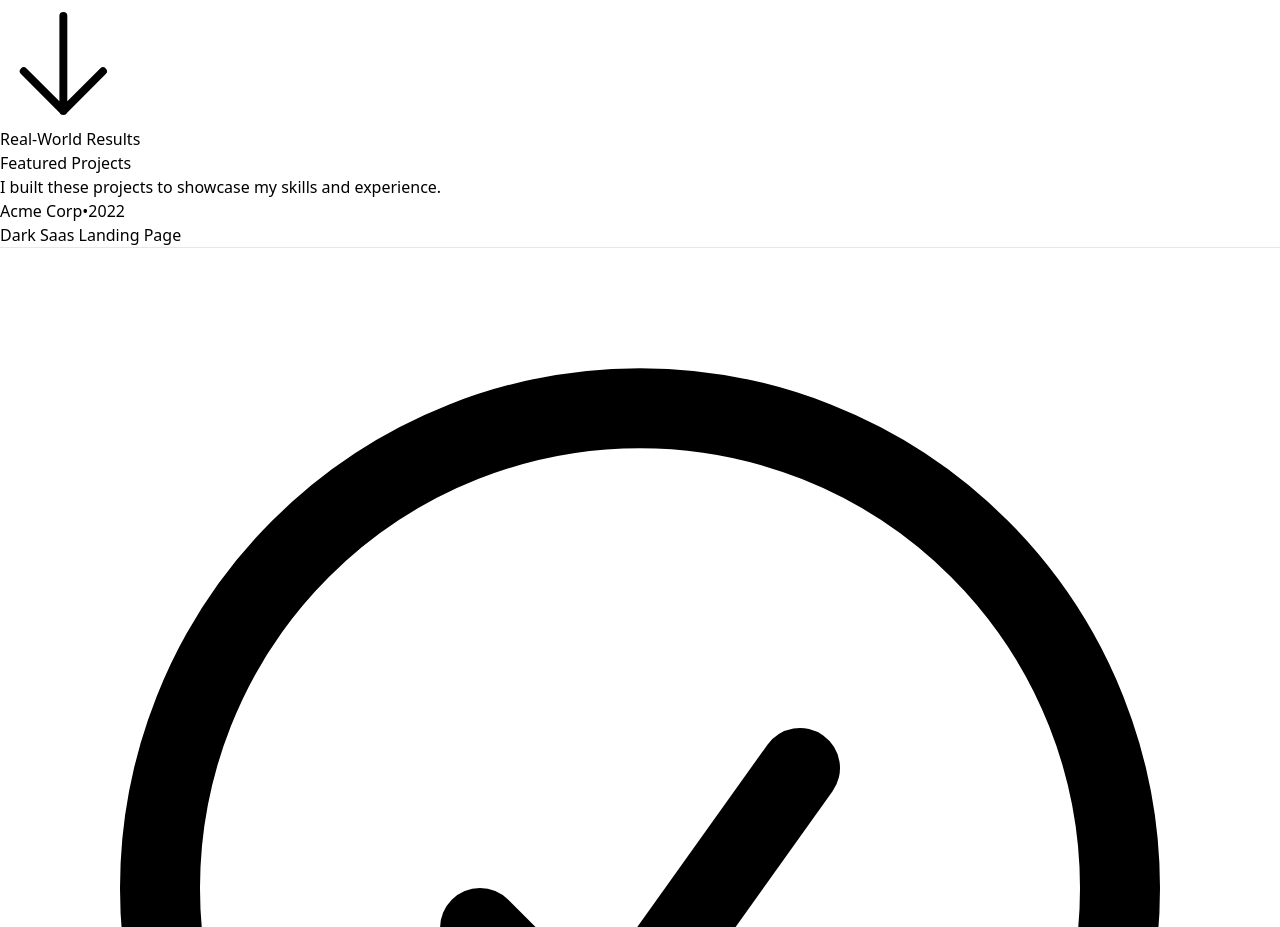
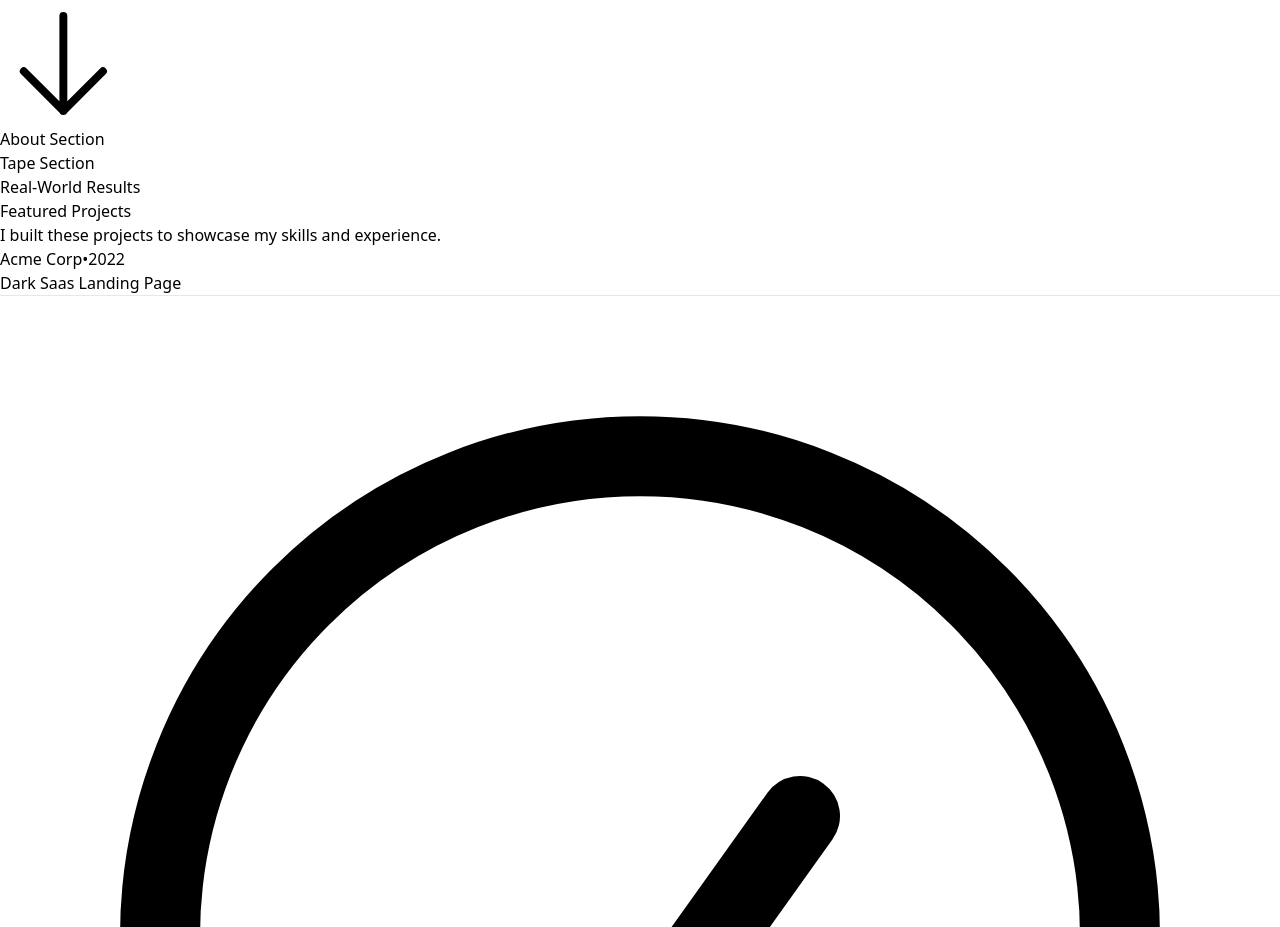
Before and after one commit to sxmmy0/Portfolio_Page, a Next.js app: page / in a window 1280 px wide. Shown: the part 6480-7407 px from the top of the page. Built offline with nearby package versions, Linux system fonts and the light colour scheme; a web font is replaced by a local one.

Commit message:
Updated to add tape and about to page.tsx

```diff
--- a/src/app/page.tsx
+++ b/src/app/page.tsx
@@ -1,12 +1,16 @@
 import { Header } from "@/sections/Header";
 import { HeroSection  } from "@/sections/Hero";
 import { ProjectsSection } from "@/sections/Projects";
+import { TapeSection } from "@/sections/Tape";
+import { AboutSection } from "@/sections/About";
 
 export default function Home() {
   return (
     <div>
       <Header />
       <HeroSection />
+      <AboutSection />
+      <TapeSection />
       <ProjectsSection />
     </div>
   );
```
